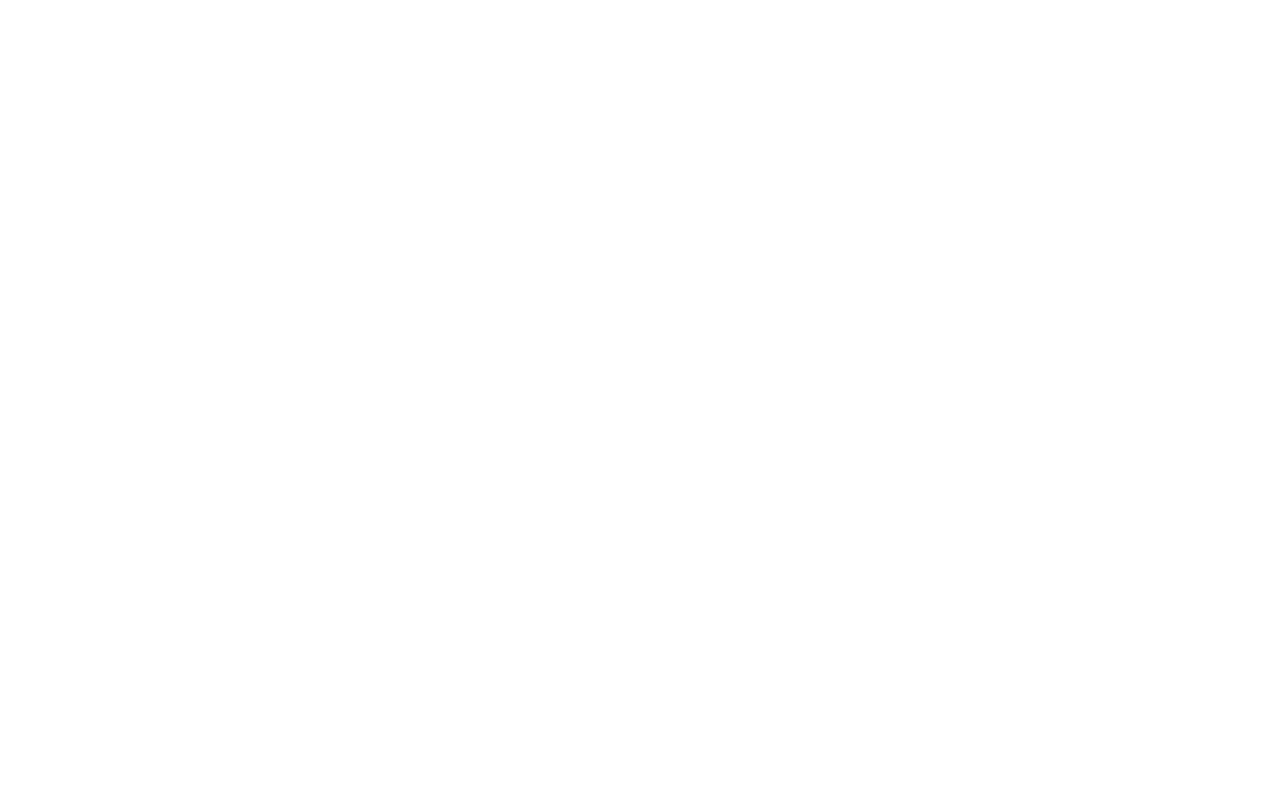
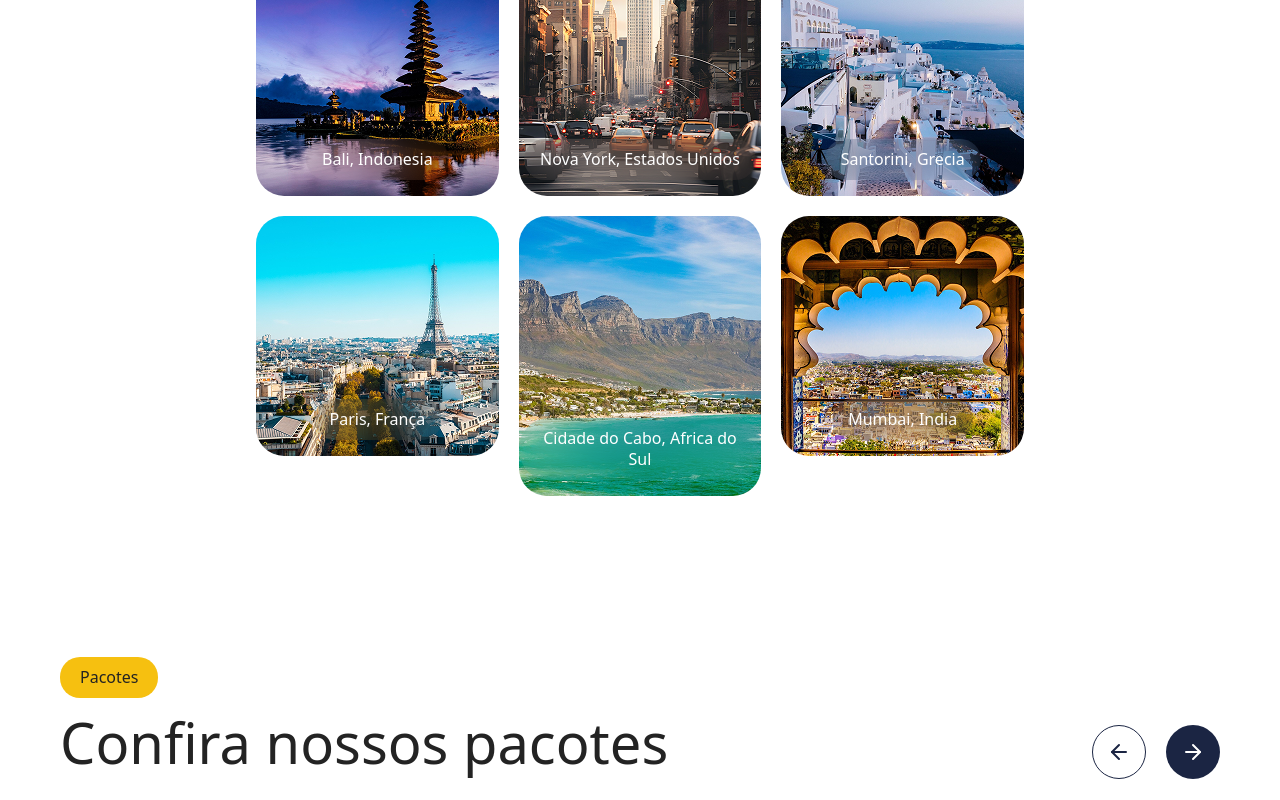
Before and after one commit to DevPBDias/case-noweb, a Next.js app: page / in a window 1280 px wide. Shown: the part 2860-3660 px from the top of the page. Before the commit the page ends 2368 px from the top, so only its background shows below. Built offline with nearby package versions, Linux system fonts and the light colour scheme.

Commit message:
feat(page): add destination and package section to main page

```diff
--- a/src/app/page.tsx
+++ b/src/app/page.tsx
@@ -1,4 +1,6 @@
+import TopDestinations from "@/components/destinations";
 import HeroSection from "@/components/hero";
+import Packages from "@/components/packages";
 import WhyChooseSection from "@/components/why";
 
 export default function Home() {
@@ -6,6 +8,8 @@
     <main className="flex flex-col">
       <HeroSection />
       <WhyChooseSection />
+      <TopDestinations />
+      <Packages />
     </main>
   );
 }
```
